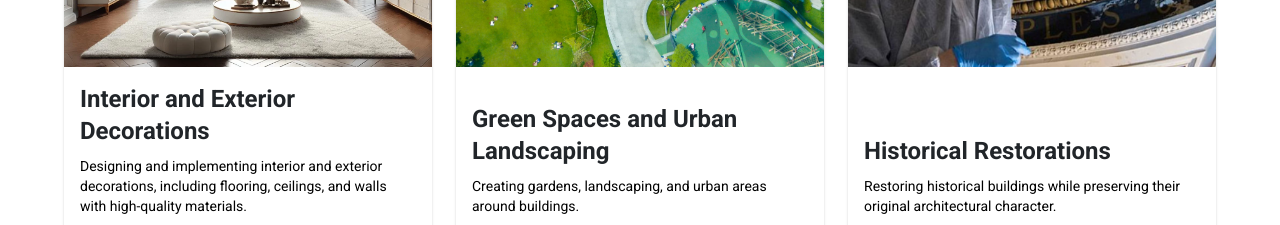
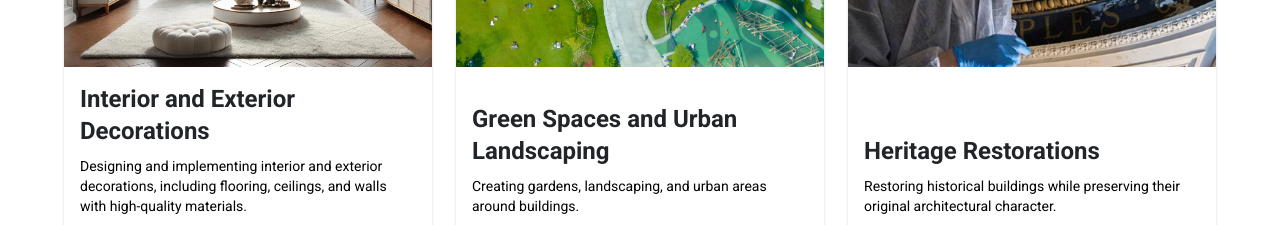
Before and after one commit to MAS4soft/tailwind-react-mui-refactor, a React (Vite) app: page / in a window 1280 px wide. Shown: the part 2360-2585 px from the top of the page. Built offline with nearby package versions, Linux system fonts and the light colour scheme.

Commit message:
Heritage

```diff
--- a/src/Components/AllProjects.tsx
+++ b/src/Components/AllProjects.tsx
@@ -5,7 +5,7 @@ import TitleDetails from "./TitleDetails";
 
 interface AllProjectsProps {
   limit?: number;
-  title?: string;  // أضفنا خاصية title هنا
+  title?: string;
 }
 
 const AllProjects: React.FC<AllProjectsProps> = ({ limit = 4, title }) => {
@@ -14,7 +14,7 @@ const AllProjects: React.FC<AllProjectsProps> = ({ limit = 4, title }) => {
   return (
     <Box>
       <TitleDetails
-        title={title || "Our Projects"}  // نستخدم الخاصية title الممررة، أو القيمة الافتراضية
+        title={title || "Our Projects"}
         subtitle="Latest Works"
       />
       <Grid container spacing={0} sx={{ px: 0 }}>
--- a/src/Components/projectsData.ts
+++ b/src/Components/projectsData.ts
@@ -22,7 +22,7 @@ export const projects: ProjectType[] = [
     image: Project01,
   },
   {
-    title: "SA Heritage villa",
+    title: "SA Heritage Palace",
     location: "Giza, Egypt",
     image: Project02,
   },
--- a/src/Components/servicesData.ts
+++ b/src/Components/servicesData.ts
@@ -52,7 +52,7 @@ export const services: ServiceType[] = [
   {
     id: 6,
     image: service06,
-    title: "Historical Restorations",
+    title: "Heritage Restorations",
     description: "Restoring historical buildings while preserving their original architectural character.",
   },
 ];
```
